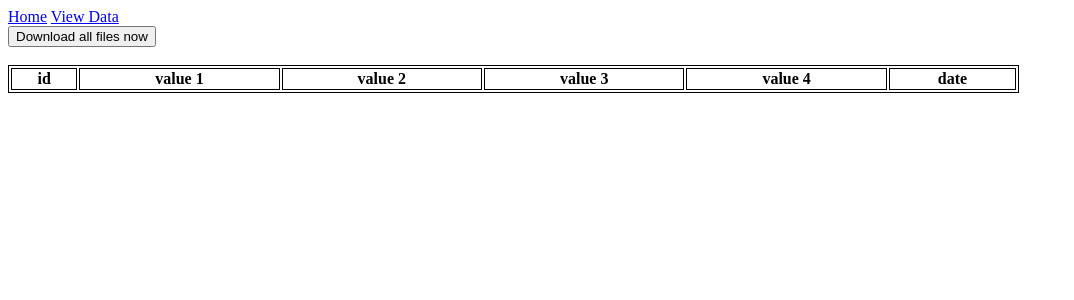
After one commit to TriedAngle/DataViewerADS1115, a Flask app: page /data in a window 1280 px wide. The commit adds this page. Shown: the top 300 px of the page, without its empty margins (0-1074 px from the left). Run offline with Flask 2, Linux system fonts and the light colour scheme; lists and menus that the app fills with data are empty; parts of the project's set-up code (start-up, migrations or seed data) failed here and were passed over.

Commit message:
data will now be saved and downloaded as .csv + restructure code

```diff
--- /dev/null
+++ b/app/main.py
@@ -0,0 +1,116 @@
+from flask import Flask, render_template, flash, redirect, send_from_directory
+import os
+import glob
+import random
+import time
+import socket
+import threading
+import pickle
+import csv
+import subprocess
+
+
+# variables
+app = Flask(__name__)
+
+ip = "localhost"
+data_port = 5555
+retrieve_interval = 5
+
+user = {
+    'username': 'Sebastian',
+    'age': 17
+}
+
+
+data = []
+
+
+# methods
+def dict_from_csv(year, month, day, hour, minute, values):
+    dic = {}
+    dic["year"] = year
+    dic["month"] = month
+    dic["day"] = day
+    dic["hour"] = hour
+    dic["minute"] = minute
+    dic["value-0"] = values[0]
+    dic["value-1"] = values[1]
+    dic["value-2"] = values[2]
+    dic["value-3"] = values[3]
+    return dic
+
+def read_data():
+    with open('data.csv') as csv_file:
+        csv_reader = csv.reader(csv_file, delimiter=',')
+        line_count = 0
+        for row in csv_reader:
+            if line_count == 0:
+                pass
+
+            values = [row[0],row[1],row[2],row[3]]
+            year = row[4]
+            month = row[5]
+            day = row[6]
+            hour = row[7]
+            minute = row[8]
+            data.append(dict_from_csv(year, month, day, hour, minute, values))
+            line_count += 1
+
+
+def saveData(data_to_save):
+    if not os.path.isfile(os.getcwd() + "/data.csv"):
+        subprocess.call(["touch", os.getcwd() + "/data.csv"])
+
+    with open('data.csv', mode='w') as employee_file:
+        writer = csv.writer(employee_file, delimiter=',', quotechar='"', quoting=csv.QUOTE_MINIMAL)
+        for entry in data_to_save:
+            writer.writerow([entry["value-0"], entry["value-1"], entry["value-2"], entry["value-3"], entry["year"], entry["month"], entry["day"], entry["hour"], entry["minute"] ])
+
+
+def get_data():
+    s = socket.socket(socket.AF_INET, socket.SOCK_STREAM)
+    while True:
+        try:
+            s.connect((ip, data_port))
+            break
+        except:
+            print("Error - Could not connect to Data Source. Retrying in 3 Seconds")
+            time.sleep(3)
+    while True:
+        try:
+            time.sleep(retrieve_interval)
+            temp_data_dict = pickle.loads(s.recv(2048))
+            data.append(temp_data_dict)
+        except:
+            print("Error - Could not Retrieve Data")
+
+
+# sites
+@app.route('/')
+@app.route('/home')
+def home():
+    return render_template('Home.html', title='Home', user=user)
+
+
+@app.route('/data')
+def rtmeasure():
+    return render_template('Data.html', title='Data', data=data, user=user)
+
+
+@app.route('/download', methods=["POST"])
+def download():
+    saveData(data)
+    if os.path.isfile(os.getcwd() + "/data.csv"):
+        return send_from_directory(os.getcwd(), filename="data.csv", as_attachment=True)
+    else:
+        return redirect("/data")
+
+
+read_data()
+thread_receive = threading.Thread(target=get_data, args=())
+thread_receive.start()
+
+
+if __name__ == "__main__":
+    app.run(host="0.0.0.0")
--- /dev/null
+++ b/app/static/css/main.css
@@ -0,0 +1,7 @@
+table{
+    width: 80%;
+}
+
+table, th, td {
+    border: 1px solid black;
+  }
--- /dev/null
+++ b/app/templates/Data.html
@@ -0,0 +1,34 @@
+{% extends '/defaults/Base.html' %}
+
+{% block content %}
+
+<form action="download" method="post">
+        <button type="submit">Download all files now</button>
+</form>
+
+<br>
+
+<table>
+    <thead>
+        <th>id</th>
+        <th>value 1</th>
+        <th>value 2</th>
+        <th>value 3</th>
+        <th>value 4</th>
+        <th>date</th>
+    </thead>
+
+    <tbody>
+        {% for i in range(data|length) %}
+            <tr>
+                <td>{{i}}</td>
+                <td>{{data[i]['value-0']}}</td>
+                <td>{{data[i]['value-1']}}</td>
+                <td>{{data[i]['value-2']}}</td>
+                <td>{{data[i]['value-3']}}</td>
+                <td>{{data[i]["year"] + "/" + data[i]["month"] + "/" + data[i]["day"] + "@" + data[i]["hour"] + ":" + data[i]["minute"] }}</td>
+            </tr>
+        {% endfor %}
+    </tbody>
+</table>
+{% endblock content %}
--- a/templates/defaults/Base.html
+++ b/app/templates/defaults/Base.html
@@ -4,7 +4,7 @@
     <meta charset="UTF-8">
     <meta name="viewport" content="width=device-width, initial-scale=1.0">
     <meta http-equiv="X-UA-Compatible" content="ie=edge">
-    <link rel="">
+    <link rel="stylesheet" href="{{ url_for('static', filename='css/main.css') }}">
     <title>{{ title }} - nspika</title>
 </head>
 <body>
--- /dev/null
+++ b/app/templates/defaults/Navbar.html
@@ -0,0 +1,4 @@
+<nav>
+        <a href="/home">Home</a>
+        <a href="/data">View Data</a>
+</nav>
--- a/templates/defaults/Navbar.html
+++ /dev/null
@@ -1,5 +0,0 @@
-<div class="Navbar">
-        <h1>Welcome {{ user.username }}</h1>
-        <h2>Your age lol: {{ user.age }}</h2>
-        <p1>test</p1>
-</div>
```
Also changed, not shown: app/datasender.py (added, +60 -0 lines), datasender.py (deleted, +0 -32 lines), templates/RealtimeMeasurement.html (deleted, +0 -11 lines), webserver.py (deleted, +0 -61 lines), app/templates/Home.html (renamed from templates/Home.html), 2 other files.
